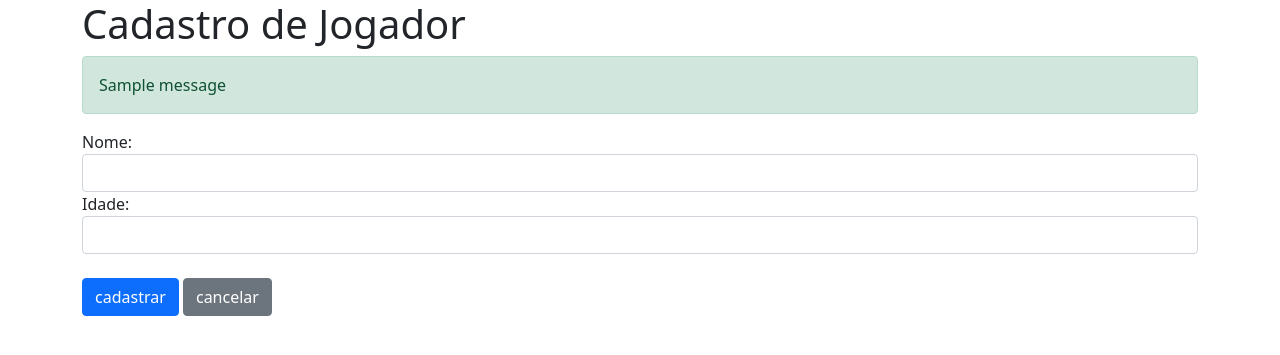
After one commit to brunosilvaGTA/bilhar-champ, a Flask app: page /jogador in a window 1280 px wide. The commit adds this page. Shown: the top 355 px of the page. Run offline with Flask 3, Linux system fonts and the light colour scheme; one stand-in notice (Sample message) is shown; some libraries are stand-ins or nearby versions.

Commit message:
jogador 2

```diff
--- a/templates/base.html
+++ b/templates/base.html
@@ -7,10 +7,9 @@
     {% endblock %}
 </head>
 <body>
-    <div id="content">{% block content %}{% endblock %}</div>
+    <div id="content" class="container">{% block content %}{% endblock %}</div>
     <div id="footer">
         {% block footer %}
-        &copy; Copyright 2008 by <a href="http://domain.invalid/">you</a>.
         {% endblock %}
     </div>
 </body>
--- /dev/null
+++ b/templates/jogador.html
@@ -0,0 +1,27 @@
+{% extends "base.html" %}
+
+{% block title %}Cadastro de Jogador{% endblock %}
+
+{% block content %}
+
+<h1>Cadastro de Jogador</h1>
+
+{% with messages = get_flashed_messages() %}
+        {% if messages %}
+            <ul id="messages" class="list-unstyled">
+            {% for message in messages %}
+                <li class="alert alert-success">{{ message }}</li>
+            {% endfor %}
+            </ul>
+        {% endif %}
+    {% endwith %}
+
+    <form method="POST" action="cadastrar-torneio">
+        <label for="nome">Nome:</label>
+        <input class="form-control" type="text" name="nome" required>
+        <label for="idade">Idade:</label>
+        <input class="form-control" type="text" name="idade" required><br>
+        <button type="submit" class="btn btn-primary">cadastrar</button>
+        <button type="submit" class="btn btn-secondary">cancelar</button>
+    </form>
+{% endblock %}
```
Also changed, not shown: templates/home.html (+6 -4 lines), templates/lista-torneio.html (+30 -10 lines).
